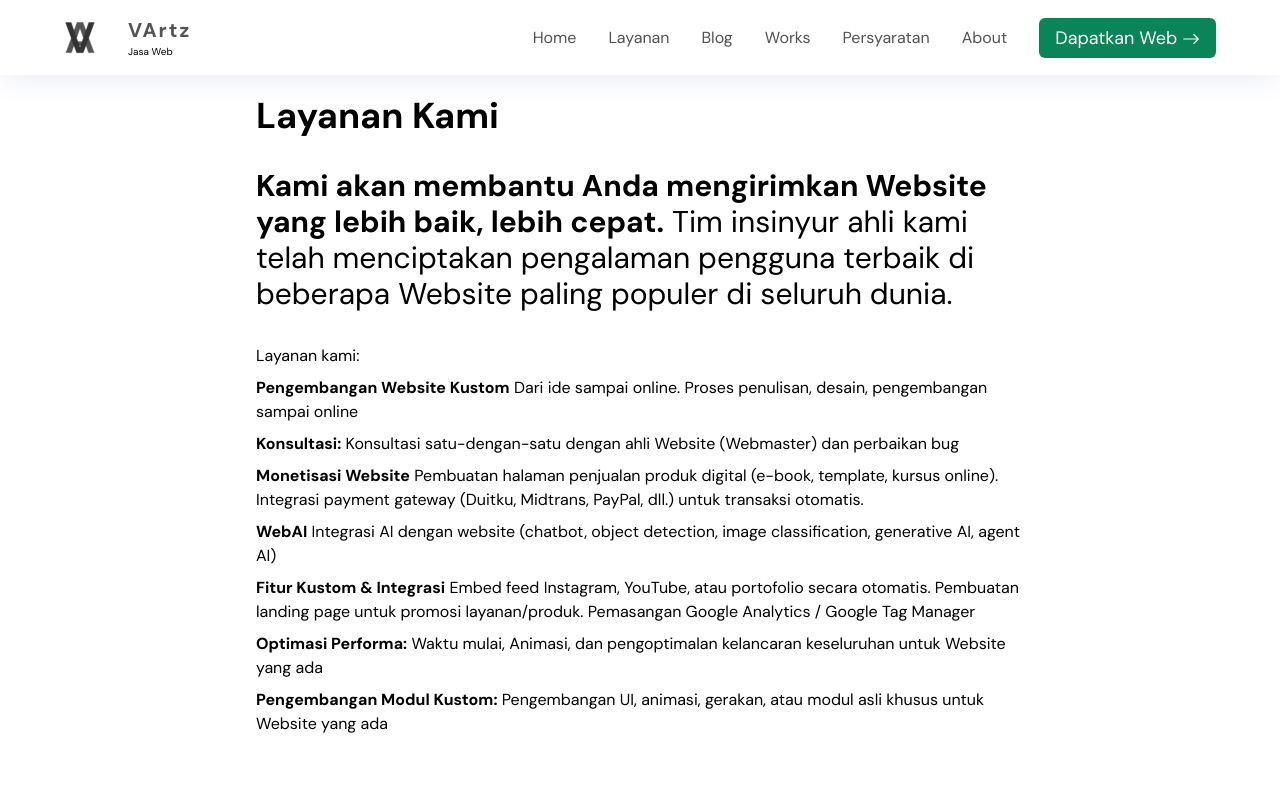
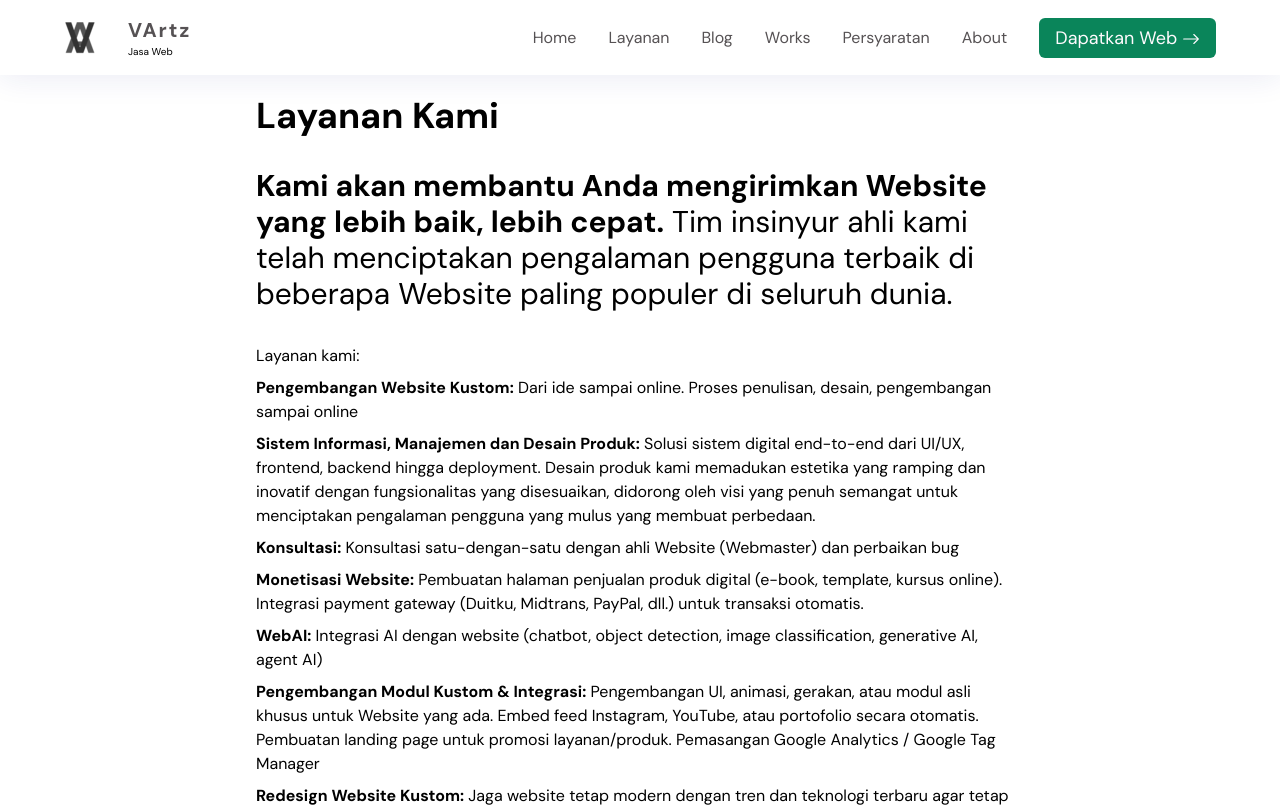
Before and after one commit to VArtzy/VArtz, a Next.js app: page /pricing in a window 1280 px wide. Shown: the top 807 px of the page. Built offline with nearby package versions, Linux system fonts and the light colour scheme.

Commit message:
new cntn

```diff
--- a/app/pricing/page.tsx
+++ b/app/pricing/page.tsx
@@ -34,9 +34,15 @@ const Pricing = () => {
                         <p>Layanan kami:</p>
                         <li>
                         <span className="font-semibold">
-                        Pengembangan Website Kustom
+                        Pengembangan Website Kustom:
                         </span>{" "}
                         Dari ide sampai online. Proses penulisan, desain, pengembangan sampai online
+                        </li>
+                        <li>
+                        <span className="font-semibold">
+                        Sistem Informasi, Manajemen dan Desain Produk:
+                        </span>{" "}
+                        Solusi sistem digital end-to-end dari UI/UX, frontend, backend hingga deployment. Desain produk kami memadukan estetika yang ramping dan inovatif dengan fungsionalitas yang disesuaikan, didorong oleh visi yang penuh semangat untuk menciptakan pengalaman pengguna yang mulus yang membuat perbedaan.
                         </li>
                         <li>
                             <span className="font-semibold">Konsultasi:</span>{" "}
@@ -45,36 +51,36 @@ const Pricing = () => {
                         </li>
                         <li>
                             <span className="font-semibold">
-                                Monetisasi Website
+                                Monetisasi Website:
                             </span>{" "}
                             Pembuatan halaman penjualan produk digital (e-book, template, kursus online). Integrasi payment gateway (Duitku, Midtrans, PayPal, dll.) untuk transaksi otomatis.
                         </li>
                             <li>
                             <span className="font-semibold">
-                            WebAI
+                            WebAI:
                             </span>{" "}
                             Integrasi AI dengan website (chatbot, object detection, image classification, generative AI, agent AI)
                             </li>
                             <li>
                             <span className="font-semibold">
-                            Fitur Kustom & Integrasi
+                            Pengembangan Modul Kustom & Integrasi:
                             </span>{" "}
-                            Embed feed Instagram, YouTube, atau portofolio secara otomatis. Pembuatan landing page untuk promosi layanan/produk. Pemasangan Google Analytics / Google Tag Manager
+
+                            Pengembangan UI, animasi, gerakan, atau modul asli khusus untuk Website yang ada. Embed feed Instagram, YouTube, atau portofolio secara otomatis. Pembuatan landing page untuk promosi layanan/produk. Pemasangan Google Analytics / Google Tag Manager
                             </li>
                         <li>
                             <span className="font-semibold">
-                                Optimasi Performa:
+                                Redesign Website Kustom:
                             </span>{" "}
+                            Jaga website tetap modern dengan tren dan teknologi terbaru agar tetap relevan dalam mendukung bisnis Anda dengan perbaikan UI/UX desain, kode refactoring yang dirancang dengan baik, peningkatan keandalan, peningkatan skalabilitas, dan keamanan yang lebih baik.
+                        </li>
+                            <li>
+                            <span className="font-semibold">
+                            Optimasi Performa:
+                                </span>{" "}
                             Waktu mulai, Animasi, dan pengoptimalan kelancaran
                             keseluruhan untuk Website yang ada
-                        </li>
-                        <li>
-                            <span className="font-semibold">
-                                Pengembangan Modul Kustom:
-                            </span>{" "}
-                            Pengembangan UI, animasi, gerakan, atau modul asli
-                            khusus untuk Website yang ada
-                        </li>
+                            </li>
                     </ul>
                 </div>
 
```
